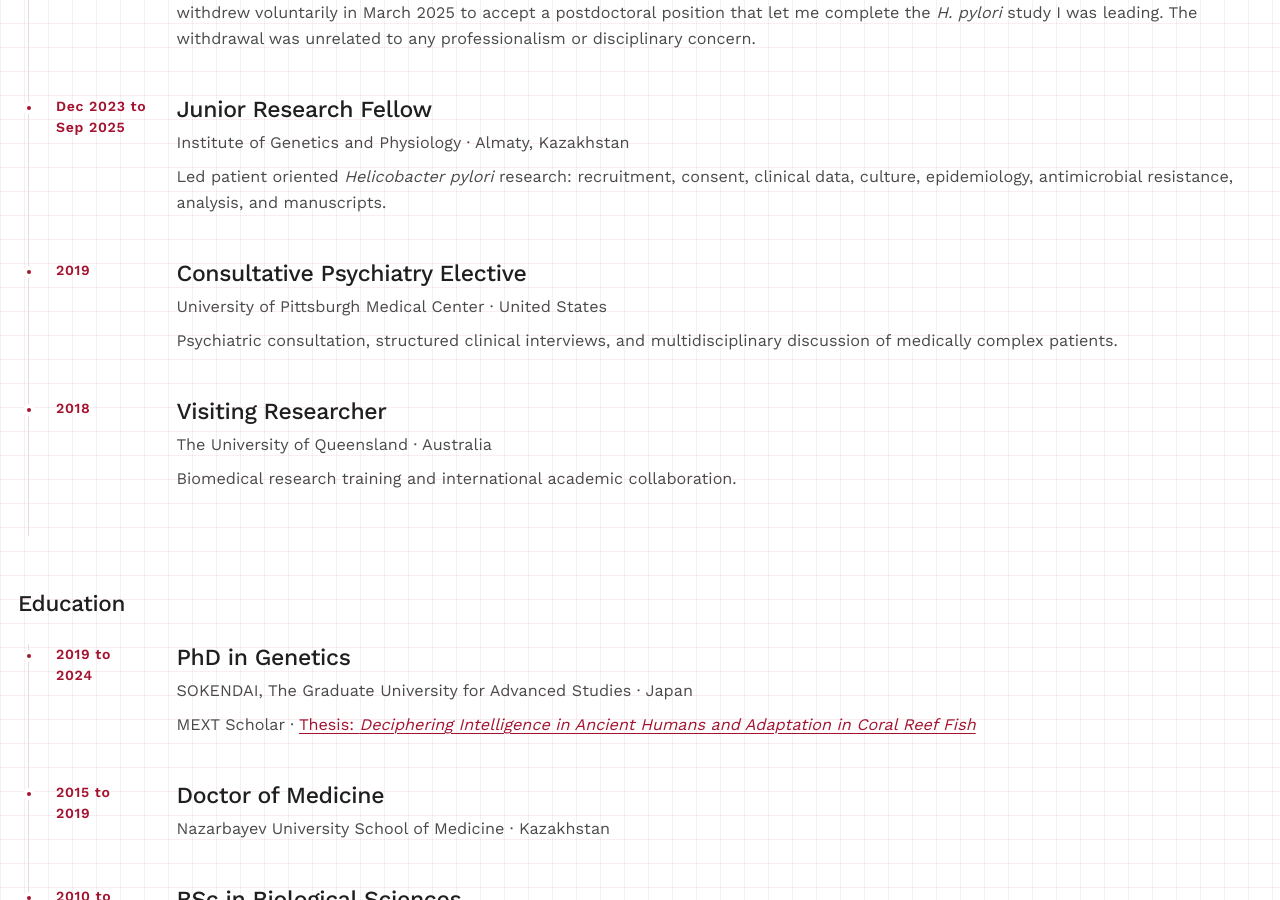
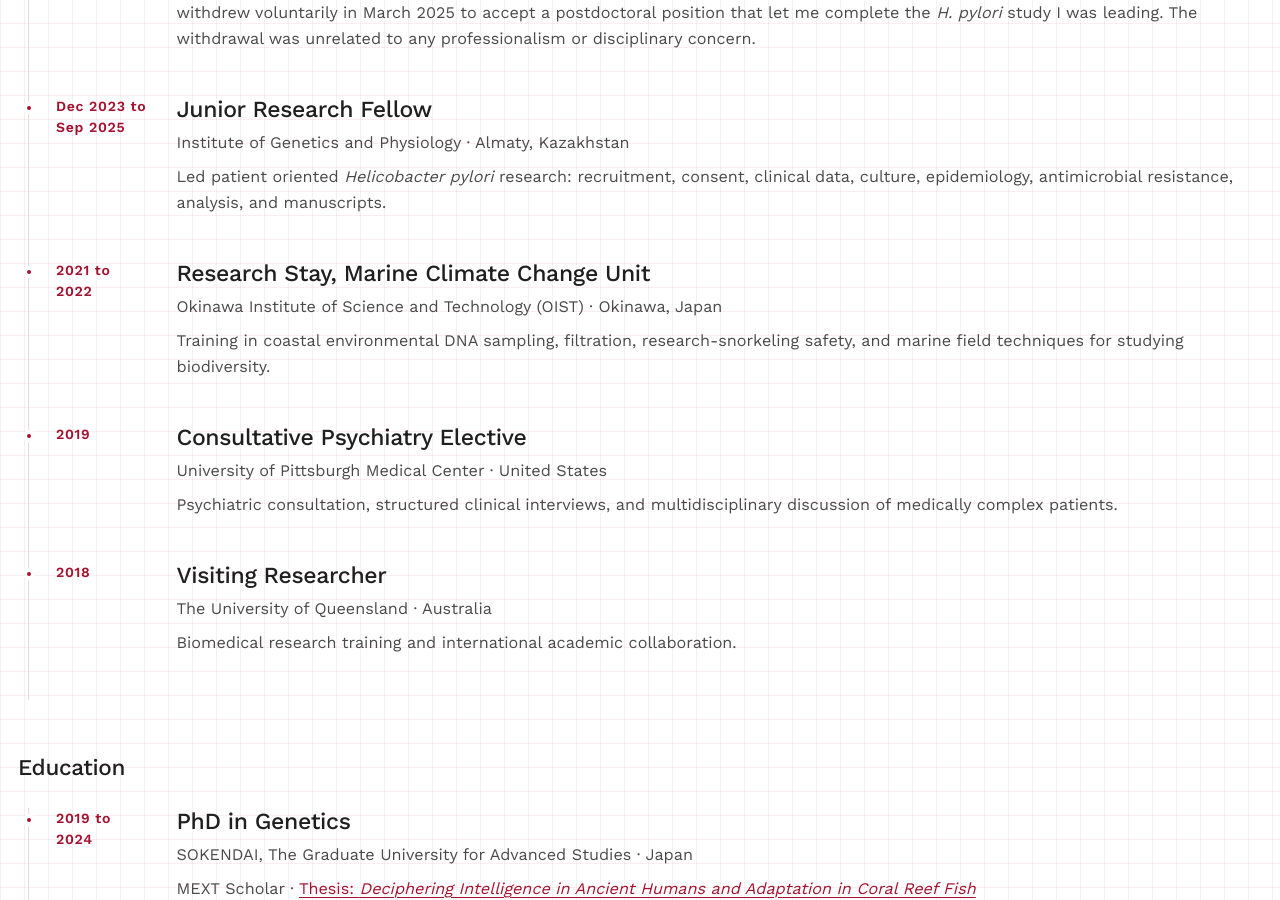
Before and after one commit to Kays3/Kays3.github.io, a Jekyll site: the page built from _pages/cv.md, in a window 1280 px wide and 900 px high, scrolled down 1801 px. Built offline with Jekyll 4.4.1, drawn with Linux system fonts in a browser that asks for light colours; a style sheet for code colours, icons or effects is not loaded.

Commit message:
Add OIST research stay to website and PDF CV

```diff
--- a/_pages/cv.md
+++ b/_pages/cv.md
@@ -33,6 +33,7 @@ redirect_from:
   <div class="timeline-item"><div class="timeline-date">Apr to Aug 2025</div><div><h3>Postdoctoral Scholar</h3><p>Academia Sinica · Taipei, Taiwan</p><p>Genomics and computational biology. Completed the <em>Helicobacter pylori</em> study begun in Kazakhstan and extended computational training before returning to clinical practice.</p></div></div>
   <div class="timeline-item"><div class="timeline-date">Sep 2024 to Mar 2025</div><div><h3>Internal Medicine Resident</h3><p>Nazarbayev University School of Medicine · Astana, Kazakhstan</p><p>Supervised inpatient and outpatient care of adult general medicine patients: admissions, daily rounds, and management planning. I withdrew voluntarily in March 2025 to accept a postdoctoral position that let me complete the <em>H. pylori</em> study I was leading. The withdrawal was unrelated to any professionalism or disciplinary concern.</p></div></div>
   <div class="timeline-item"><div class="timeline-date">Dec 2023 to Sep 2025</div><div><h3>Junior Research Fellow</h3><p>Institute of Genetics and Physiology · Almaty, Kazakhstan</p><p>Led patient oriented <em>Helicobacter pylori</em> research: recruitment, consent, clinical data, culture, epidemiology, antimicrobial resistance, analysis, and manuscripts.</p></div></div>
+  <div class="timeline-item"><div class="timeline-date">2021 to 2022</div><div><h3>Research Stay, Marine Climate Change Unit</h3><p>Okinawa Institute of Science and Technology (OIST) · Okinawa, Japan</p><p>Training in coastal environmental DNA sampling, filtration, research-snorkeling safety, and marine field techniques for studying biodiversity.</p></div></div>
   <div class="timeline-item"><div class="timeline-date">2019</div><div><h3>Consultative Psychiatry Elective</h3><p>University of Pittsburgh Medical Center · United States</p><p>Psychiatric consultation, structured clinical interviews, and multidisciplinary discussion of medically complex patients.</p></div></div>
   <div class="timeline-item"><div class="timeline-date">2018</div><div><h3>Visiting Researcher</h3><p>The University of Queensland · Australia</p><p>Biomedical research training and international academic collaboration.</p></div></div>
 </div>
```
Also changed, not shown: 1 other file.
